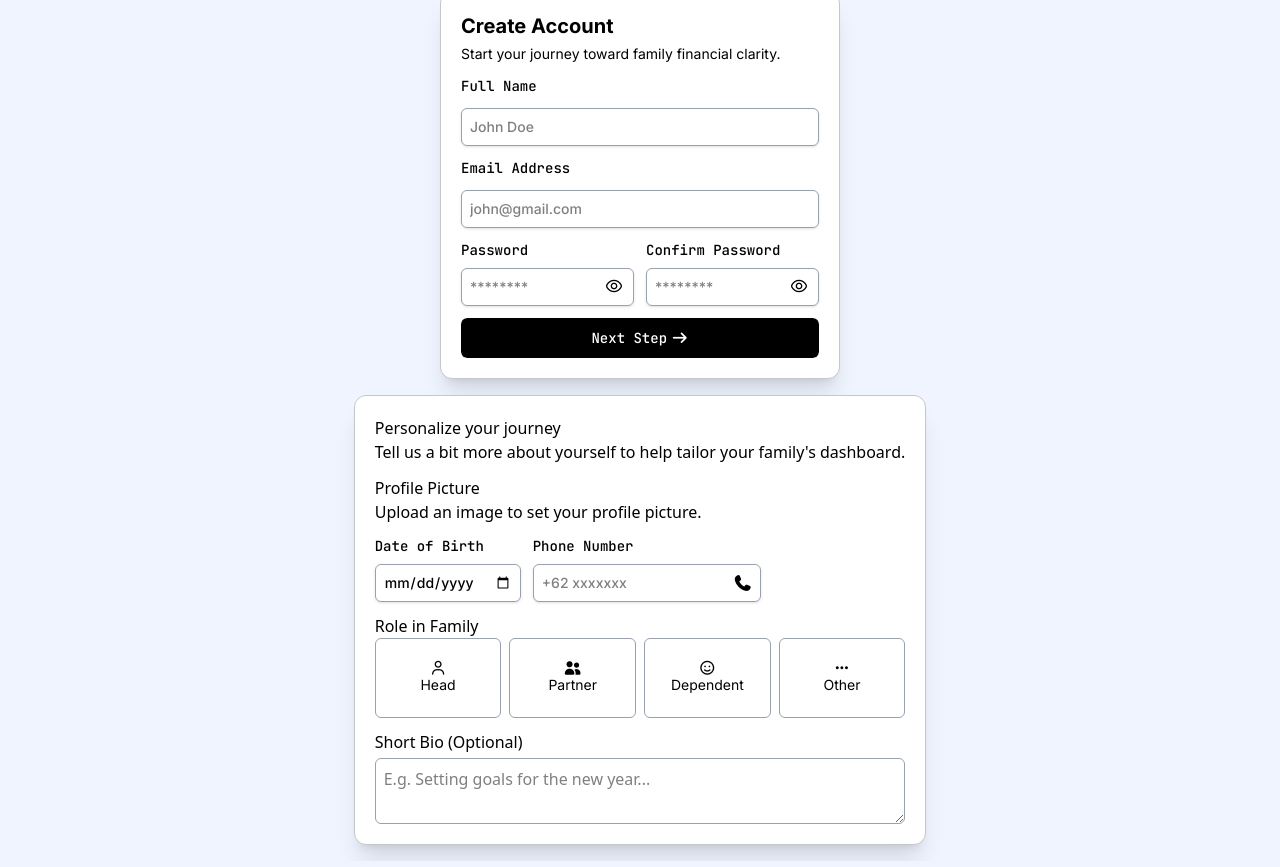
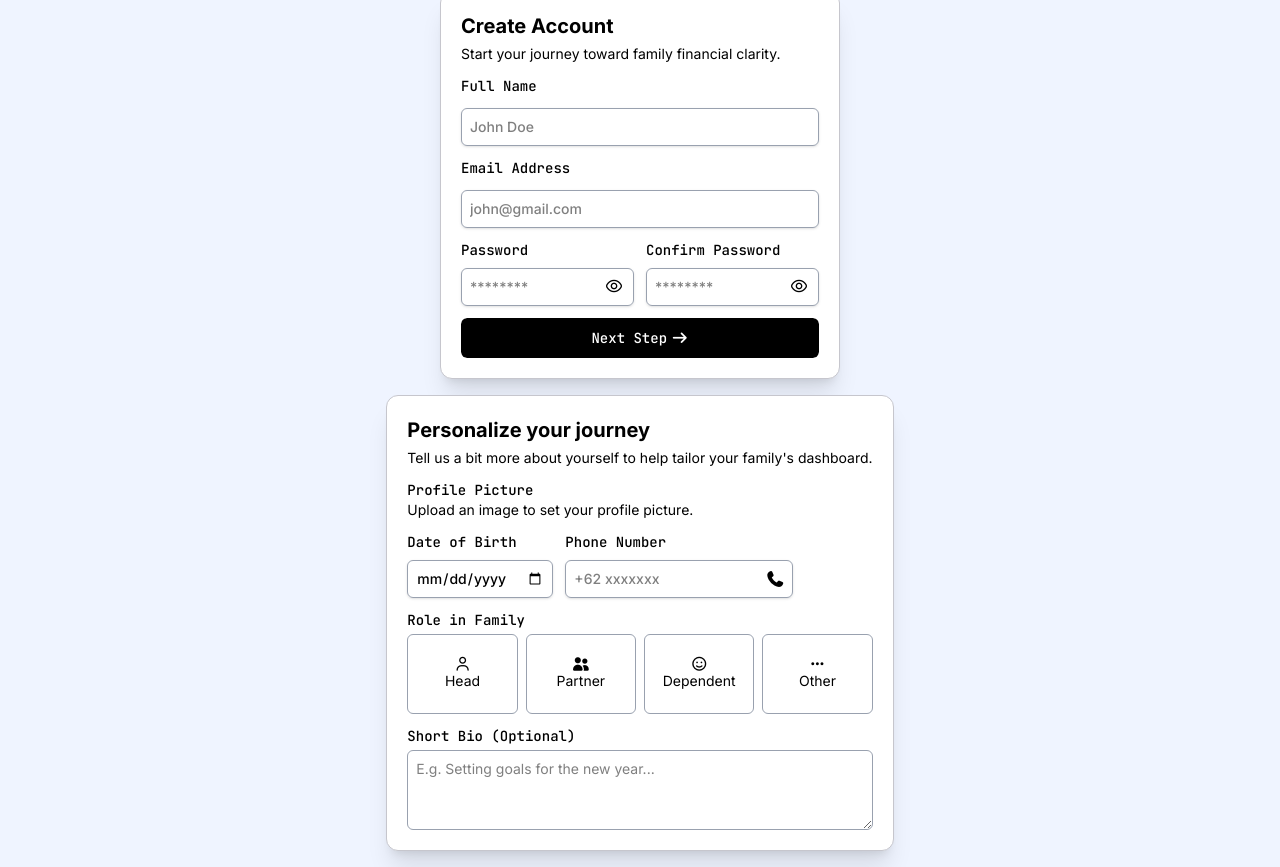
Before and after one commit to GilangWP/A-Ledger, a website: page frontend/pages/register.html in a window 1280 px wide. Shown: the part 63-930 px from the top of the page. Drawn offline with nearby package versions, Linux system fonts and the light colour scheme.

Commit message:
Feature:Added Styling for Step2

```diff
--- a/frontend/pages/register.html
+++ b/frontend/pages/register.html
@@ -76,9 +76,9 @@
 
         <form action="">
             <div class="flex flex-col gap-3 mx-auto w-full max-w-[800px] bg-white p-5 rounded-xl border border-[#C6C6CD] shadow-xl">
-                <div>
-                    <h2>Personalize your journey</h2>
-                    <p>Tell us a bit more about yourself to help tailor your family's dashboard.</p>
+                <div class="flex flex-col gap-1">
+                    <h2 class="font-inter text-xl font-bold">Personalize your journey</h2>
+                    <p class="font-inter text-sm">Tell us a bit more about yourself to help tailor your family's dashboard.</p>
                 </div>
                 <!-- Profile Picture -->
                 <div>
@@ -86,8 +86,8 @@
 
                     </div>
                     <div>
-                        <p>Profile Picture</p>
-                        <p>Upload an image to set your profile picture.</p>
+                        <p class="font-label text-sm">Profile Picture</p>
+                        <p class="font-inter text-sm">Upload an image to set your profile picture.</p>
                     </div>
                 </div>
 
@@ -95,7 +95,7 @@
                     <div class="flex flex-col gap-2">
                         <label for="birthDate" class="font-label text-sm">Date of Birth</label>
                         <div class="relative">
-                            <input type="date" id="birthDate" placeholder="dd/mm/yyyy" class="w-full border border-gray-400 rounded-md shadow-sm p-2 font-inter text-sm font-medium">
+                            <input type="date" id="birthDate" class="w-full border border-gray-400 rounded-md shadow-sm p-2 font-inter text-sm font-medium">
                         </div>
                     </div>
                     <div class="flex flex-col gap-2">
@@ -109,30 +109,30 @@
                     </div>
                 </div>
 
-                <div>
-                    <p>Role in Family</p>
+                <div class="flex flex-col gap-1">
+                    <p class="font-label text-sm">Role in Family</p>
                     <div class="flex flex-row gap-2">
                         <button class="flex flex-col w-full h-20 items-center justify-center border border-gray-400 rounded-md p-2 bg-white hover:bg-blue-500 text-black hover:text-white font-inter text-sm">
                             <i class="fa-regular fa-user"></i>
-                            <span>Head</span>
+                            <span class="font-inter text-sm">Head</span>
                         </button>
                         <button class="flex flex-col w-full 20 items-center justify-center border border-gray-400 rounded-md p-2 bg-white hover:bg-blue-500 text-black hover:text-white font-inter text-sm">
                             <i class="fa-solid fa-user-group"></i>
-                            Partner
+                            <span class="font-inter text-sm">Partner</span>
                         </button>
                         <button class="flex flex-col w-full 20 items-center justify-center border border-gray-400 rounded-md p-2 bg-white hover:bg-blue-500 text-black hover:text-white font-inter text-sm">
                             <i class="fa-regular fa-face-smile"></i>
-                            Dependent
+                            <span class="font-inter text-sm">Dependent</span>
                         </button>
                         <button class="flex flex-col w-full 20 items-center justify-center border border-gray-400 rounded-md p-2 bg-white hover:bg-blue-500 text-black hover:text-white font-inter text-sm">
                             <i class="fa-solid fa-ellipsis"></i>
-                            Other
+                            <span class="font-inter text-sm">Other</span>
                         </button>
                     </div>
                 </div>
                 <div class="flex flex-col gap-1">
-                    <label for="bio">Short Bio (Optional)</label>
-                    <textarea name="bio" id="bio" maxlength="150" placeholder="E.g. Setting goals for the new year..." class="border border-gray-400 rounded-md p-2"></textarea>
+                    <label for="bio" class="font-label text-sm">Short Bio (Optional)</label>
+                    <textarea name="bio" id="bio" maxlength="150" placeholder="E.g. Setting goals for the new year..." class="border border-gray-400 rounded-md p-2 h-20 font-inter text-sm"></textarea>
                 </div>
             </div>
         </form>
```
